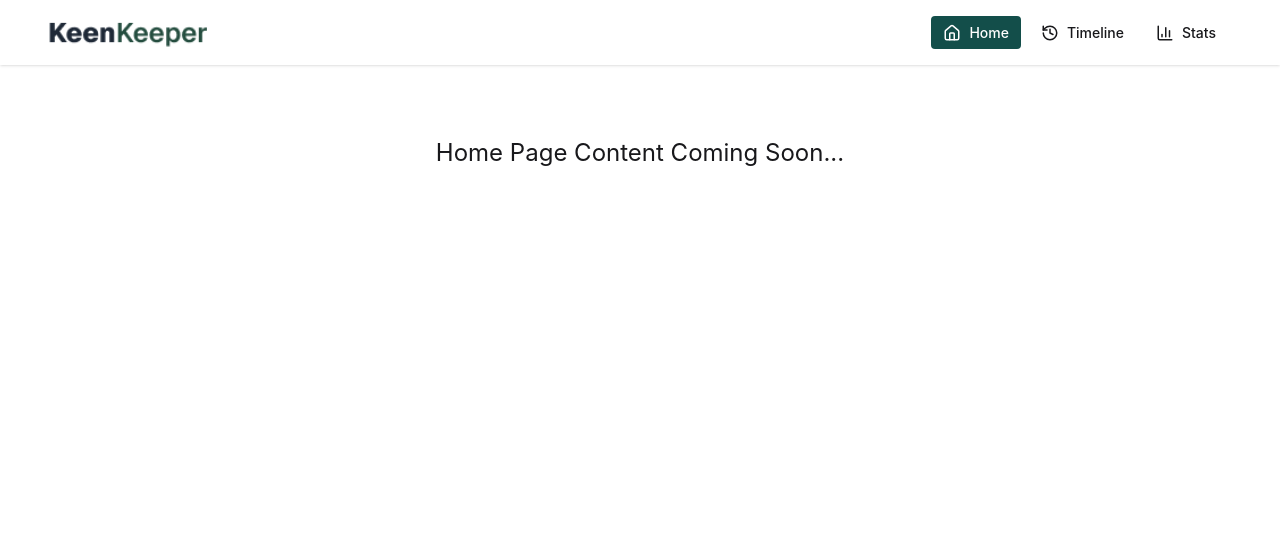
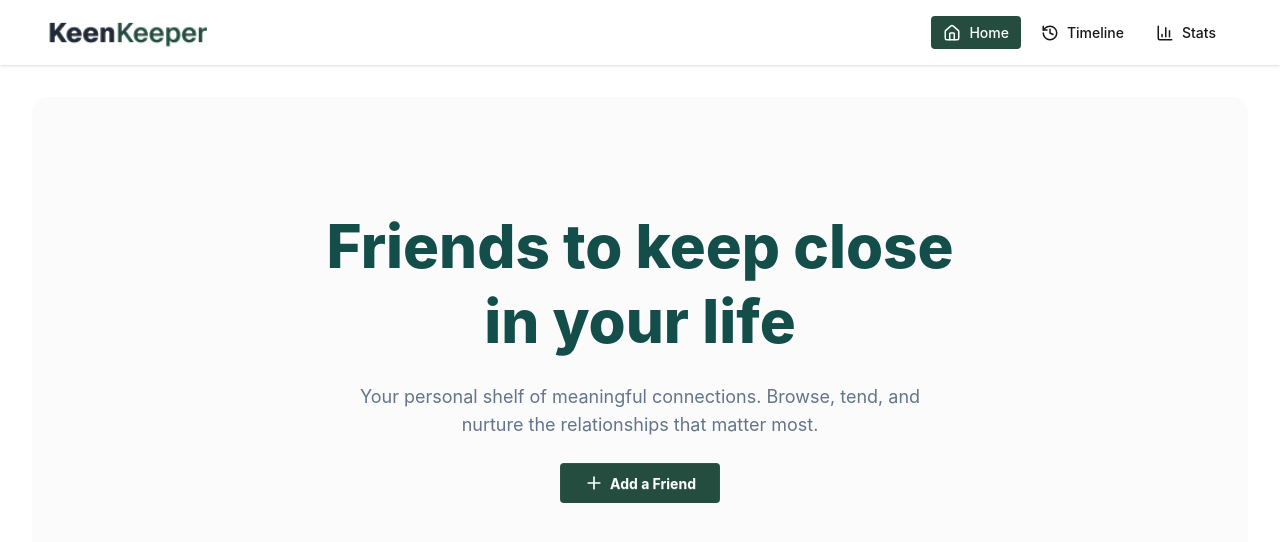
Before and after one commit to JohirulIslamHimel/KeenKeeper, a React (Vite) app: page / in a window 1280 px wide. Shown: the top 542 px of the page. Built offline with nearby package versions, Linux system fonts and the light colour scheme.

Commit message:
implemented home page banner section according to figma

```diff
--- a/src/components/Navbar.jsx
+++ b/src/components/Navbar.jsx
@@ -12,7 +12,7 @@ const Navbar = () => {
         <NavLink
           to="/"
           className={({ isActive }) =>
-            isActive ? "bg-[#134e4a]! text-white!" : ""
+            isActive ? "bg-[#244D3F]! text-white!" : ""
           }
         >
           <Home size={18} /> Home
@@ -22,7 +22,7 @@ const Navbar = () => {
         <NavLink
           to="/timeline"
           className={({ isActive }) =>
-            isActive ? "bg-[#134e4a]! text-white!" : ""
+            isActive ? "bg-[#244D3F]! text-white!" : ""
           }
         >
           <History size={18} /> Timeline
@@ -32,7 +32,7 @@ const Navbar = () => {
         <NavLink
           to="/stats"
           className={({ isActive }) =>
-            isActive ? "bg-[#134e4a]! text-white!" : ""
+            isActive ? "bg-[#244D3F]! text-white!" : ""
           }
         >
           <BarChart3 size={18} /> Stats
--- a/src/main.jsx
+++ b/src/main.jsx
@@ -5,6 +5,7 @@ import { RouterProvider } from "react-router/dom";
 import { createBrowserRouter } from "react-router";
 import Navbar from "./components/Navbar.jsx";
 import MainLayout from "./layout/MainLayout.jsx";
+import Home from "./pages/Home.jsx";
 
 const router = createBrowserRouter([
   {
@@ -13,11 +14,7 @@ const router = createBrowserRouter([
     children: [
       {
         path: "/",
-        element: (
-          <div className="p-10 text-center text-2xl">
-            Home Page Content Coming Soon...
-          </div>
-        ),
+        element: <Home></Home>,
       },
       {
         path: "/timeline",
--- a/src/pages/Home.jsx
+++ b/src/pages/Home.jsx
@@ -1,7 +1,29 @@
+import { Plus } from "lucide-react";
 import React from "react";
 
 const Home = () => {
-  return <div>home page</div>;
+  return (
+    <div className="space-y-10">
+      {/* Banner section */}
+      <section className="hero bg-base-200/50 rounded-2xl py-16 md:py-24">
+        <div className="hero-content text-center">
+          <div className="max-w-2xl">
+            <h1 className="text-4xl md:text-5xl lg:text-6xl font-extrabold text-[#134e4a] leading-tight">
+              Friends to keep close in your life
+            </h1>
+            <p className="py-6 text-base md:text-lg text-[#64748B] px-4 md:px-10">
+              Your personal shelf of meaningful connections. Browse, tend, and
+              nurture the relationships that matter most.
+            </p>
+            <button className="btn bg-[#244D3F] hover:bg-[#1a3a2e] text-white border-none px-6 font-bold ">
+              <Plus size={20} />
+              Add a Friend
+            </button>
+          </div>
+        </div>
+      </section>
+    </div>
+  );
 };
 
 export default Home;
```
